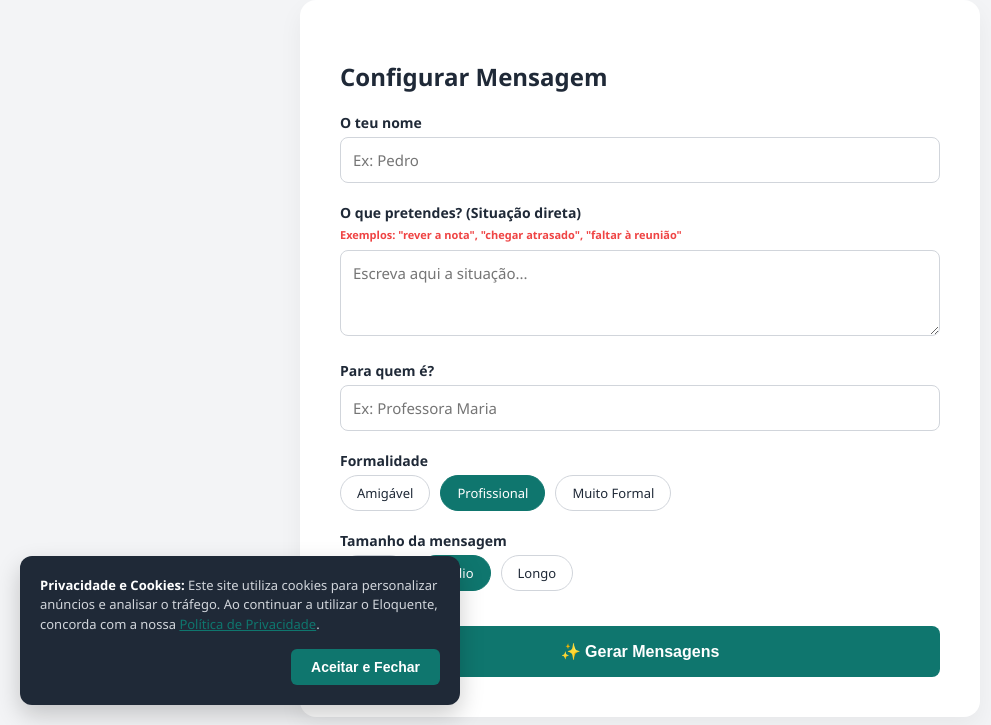
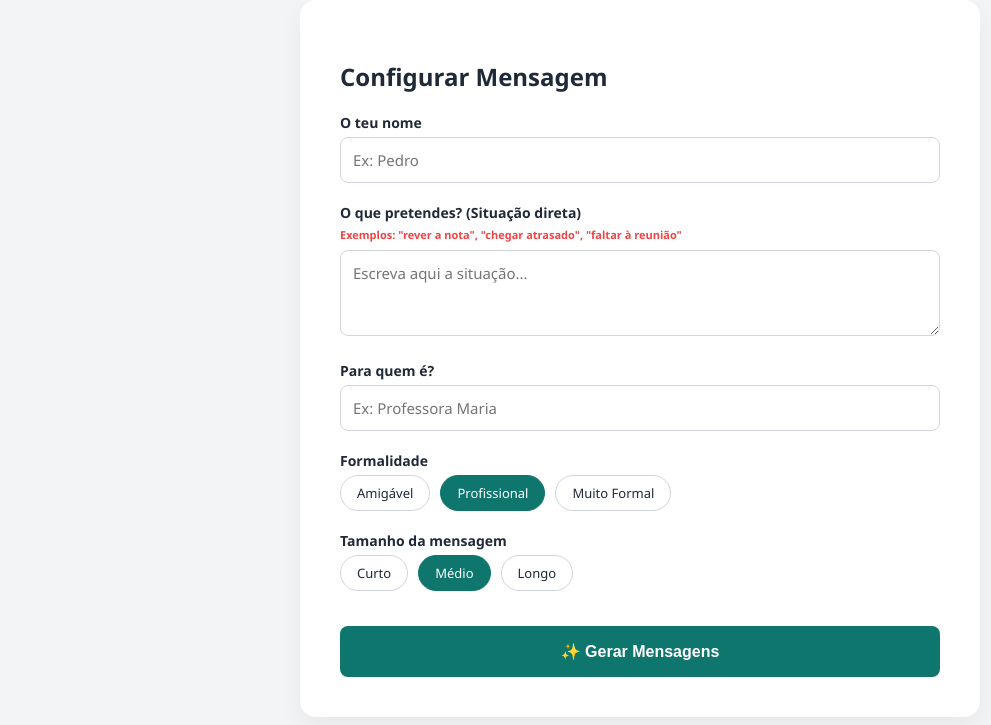
Before and after one commit to Dininja7/eloquente-site, a plain HTML site: page index.html in a window 1280 px wide. Shown: the part 75-800 px from the top of the page, without its empty margins (0-991 px from the left). Drawn offline with Linux system fonts and the light colour scheme.

Commit message:
Update index.html

```diff
--- a/index.html
+++ b/index.html
@@ -87,46 +87,6 @@
             margin: 0;
             line-height: 1.4;
         }
-        /* BANNER DE PRIVACIDADE / COOKIES */
-        .cookie-banner {
-            position: fixed;
-            bottom: 20px;
-            left: 20px;
-            right: 20px;
-            background: #1f2937;
-            color: white;
-            padding: 20px;
-            border-radius: 12px;
-            box-shadow: 0 10px 25px rgba(0,0,0,0.2);
-            z-index: 9999;
-            display: flex;
-            flex-direction: column;
-            gap: 15px;
-            max-width: 400px;
-            animation: slideUp 0.5s ease;
-        }
-        @keyframes slideUp { from { transform: translateY(100%); opacity: 0; } to { transform: translateY(0); opacity: 1; } }
-
-        .cookie-banner p { margin: 0; font-size: 13px; line-height: 1.5; color: #d1d5db; }
-        .cookie-banner b { color: #fff; }
-        .cookie-btn {
-            background: var(--primary);
-            color: white;
-            border: none;
-            padding: 10px 20px;
-            border-radius: 6px;
-            font-weight: bold;
-            cursor: pointer;
-            font-size: 14px;
-            align-self: flex-end;
-        }
-        .cookie-btn:hover { background: #0d615a; }
-    </style>
-    <head>
-    <meta charset="UTF-8">
-    <meta name="viewport" content="width=device-width, initial-scale=1.0">
-    <title>Eloquente - Gerador de E-mails</title>
-
     <script async src="https://pagead2.googlesyndication.com/pagead/js/adsbygoogle.js?client=ca-pub-6814726172359260"
      crossorigin="anonymous"></script>
 
```
